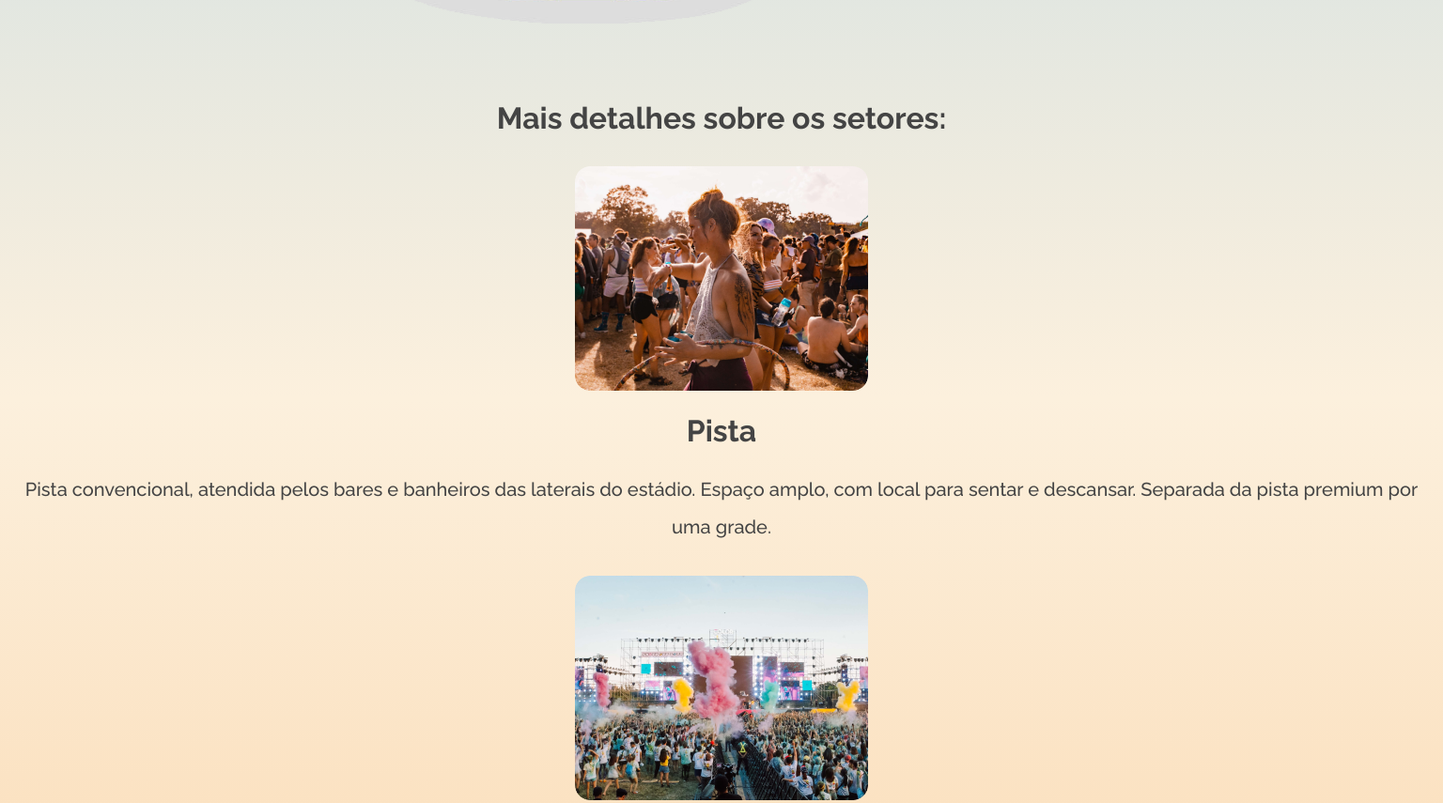
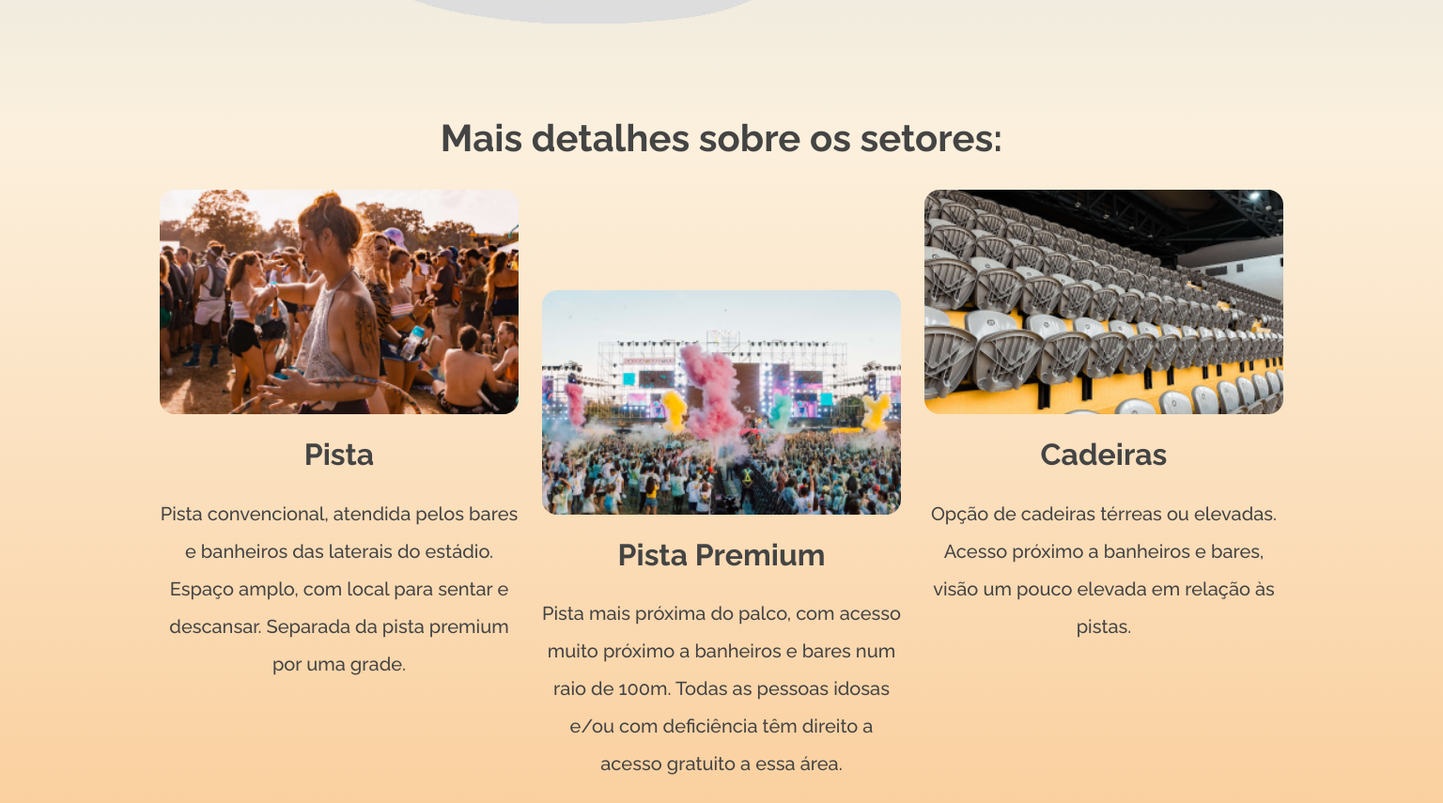
Before and after one commit to gabzoom/codechella-festival, a plain HTML site: page setores.html in a window 1536 px wide. Shown: the part 1136-1991 px from the top of the page at 94% size. Drawn offline with Linux system fonts and the light colour scheme; a web font is replaced by a local one.

Commit message:
:iphone: feat: Add responsividade da seção "Mais detalhes" na página de setores

```diff
--- a/setores.html
+++ b/setores.html
@@ -85,13 +85,15 @@
             <section class="detalhes">
                 <h2>Mais detalhes sobre os setores:</h2>
 
+                <div class="detalhes-setores-box">
                     <div class="detalhes-pista">
                         <img src="./assets/pista.png" alt="" />
                         <h3>Pista</h3>
                         <p>
-                        Pista convencional, atendida pelos bares e banheiros das
-                        laterais do estádio. Espaço amplo, com local para sentar
-                        e descansar. Separada da pista premium por uma grade.
+                            Pista convencional, atendida pelos bares e banheiros
+                            das laterais do estádio. Espaço amplo, com local
+                            para sentar e descansar. Separada da pista premium
+                            por uma grade.
                         </p>
                     </div>
 
@@ -99,10 +101,10 @@
                         <img src="./assets/pista_premium.png" alt="" />
                         <h3>Pista Premium</h3>
                         <p>
-                        Pista mais próxima do palco, com acesso muito próximo a
-                        banheiros e bares num raio de 100m. Todas as pessoas
-                        idosas e/ou com deficiência têm direito a acesso
-                        gratuito a essa área.
+                            Pista mais próxima do palco, com acesso muito
+                            próximo a banheiros e bares num raio de 100m. Todas
+                            as pessoas idosas e/ou com deficiência têm direito a
+                            acesso gratuito a essa área.
                         </p>
                     </div>
 
@@ -110,10 +112,11 @@
                         <img src="./assets/cadeiras.png" alt="" />
                         <h3>Cadeiras</h3>
                         <p>
-                        Opção de cadeiras térreas ou elevadas. Acesso próximo a
-                        banheiros e bares, visão um pouco elevada em relação às
-                        pistas.
+                            Opção de cadeiras térreas ou elevadas. Acesso
+                            próximo a banheiros e bares, visão um pouco elevada
+                            em relação às pistas.
                         </p>
+                    </div>
                 </div>
             </section>
         </main>
--- a/styles/detalhes.css
+++ b/styles/detalhes.css
@@ -2,6 +2,20 @@
     font-family: var(--fonte-texto);
     text-align: center;
     padding: 32px 24px;
+}
+
+.detalhes h2 {
+    margin-bottom: 32px;
+}
+
+.detalhes h2,
+.detalhes h3 {
+    font-size: 32px;
+    line-height: 37.5px;
+    font-weight: 700;
+}
+
+.detalhes-setores-box {
     display: flex;
     flex-direction: column;
     gap: 32px;
@@ -14,13 +28,6 @@
     max-width: 100%;
 }
 
-.detalhes h2,
-.detalhes h3 {
-    font-size: 32px;
-    line-height: 37.5px;
-    font-weight: 700;
-}
-
 .detalhes h3 {
     margin: 24px 0;
 }
@@ -30,3 +37,42 @@
     line-height: 40px;
     font-weight: 500;
 }
+
+@media screen and (min-width: 768px) {
+    .detalhes {
+        padding: 32px 60px;
+    }
+
+    .detalhes h2 {
+        font-size: 40px;
+        line-height: 47px;
+    }
+
+    .detalhes img {
+        width: 382.4px;
+        height: 239px;
+        object-fit: cover;
+    }
+}
+
+@media screen and (min-width: 1440px) {
+    .detalhes {
+        padding: 48px 120px;
+    }
+
+    .detalhes-setores-box {
+        flex-direction: row;
+        gap: 24px;
+        align-items: start;
+        height: 631px;
+        justify-content: center;
+    }
+
+    .detalhes-setores-box div {
+        width: 383px;
+    }
+
+    .detalhes-setores-box div:nth-child(2) {
+        align-self: flex-end;
+    }
+}
```
Lines whose indentation alone changed are shown as unchanged.
